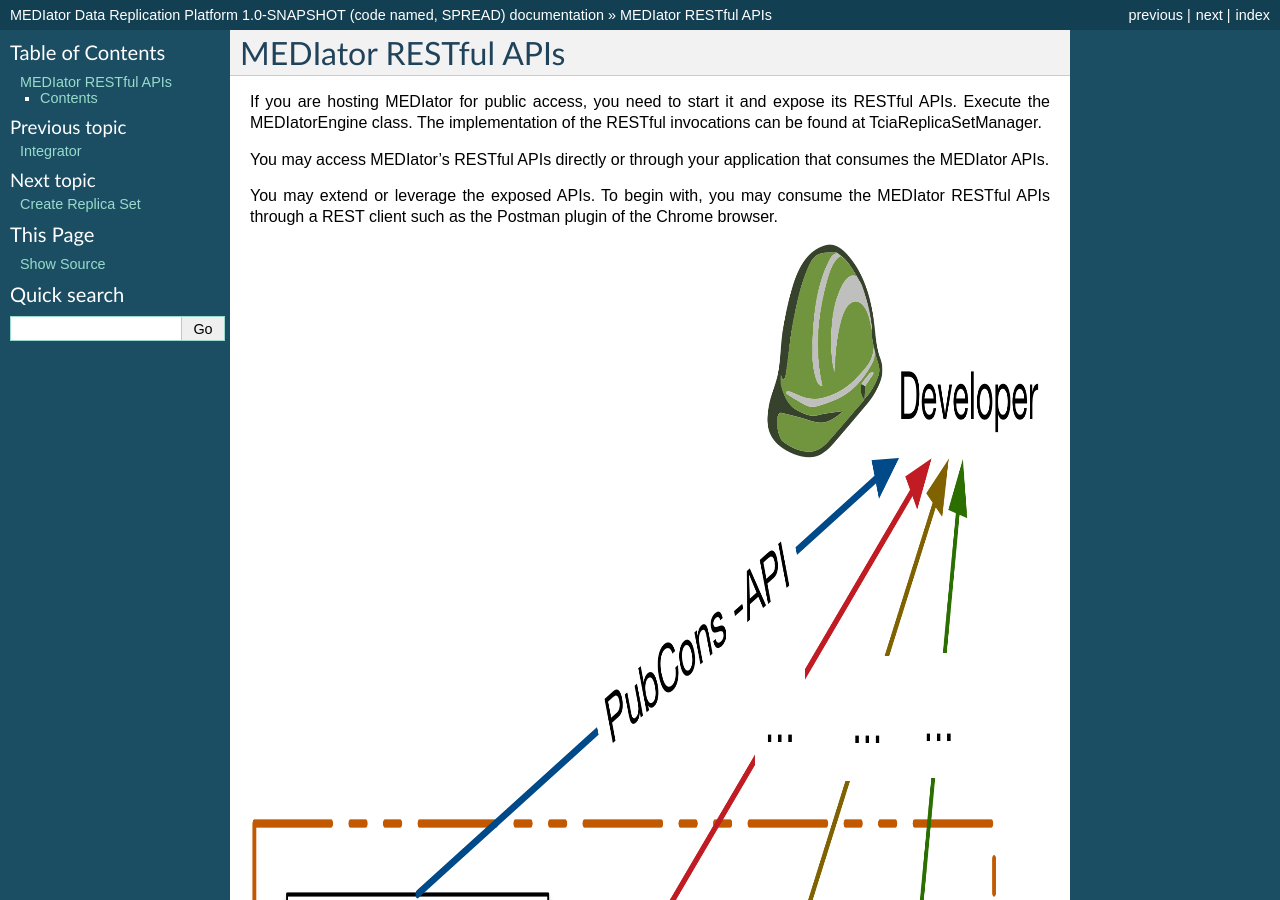
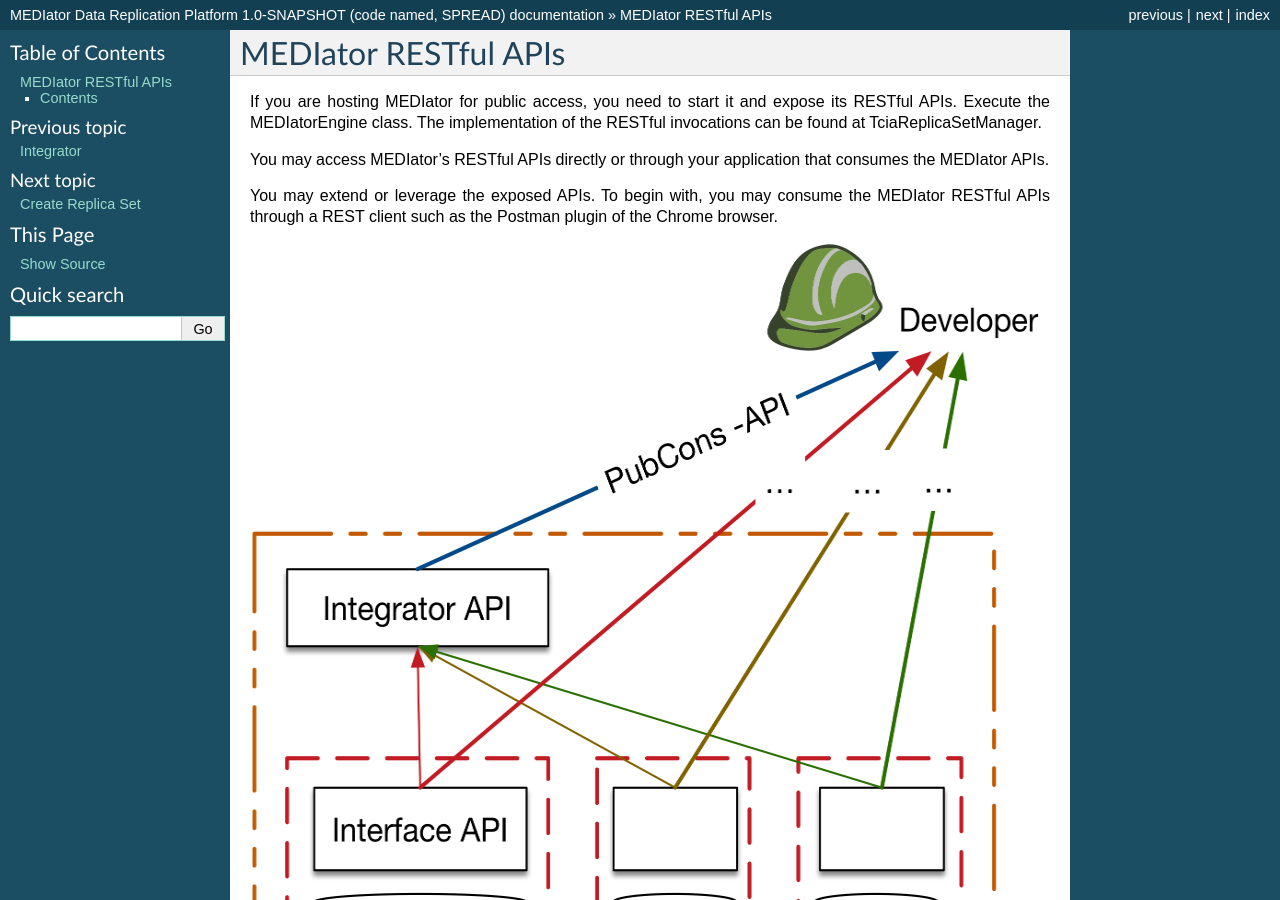
Before and after one commit to pradeeban/mediator, a Sphinx documentation site: the page built from docs/source/sections/MEDIator-REST-API.rst, in a window 1280 px wide and 900 px high. Built offline with Sphinx 7.4.7, drawn with Linux system fonts in a browser that asks for light colours; pages that are not in the unit, such as notebooks, are missing from menus.

Commit message:
Make the outline fit the screen.

```diff
--- a/docs/source/sections/MEDIator-REST-API.rst
+++ b/docs/source/sections/MEDIator-REST-API.rst
@@ -13,7 +13,7 @@ client such as the Postman plugin of the Chrome browser.
 
 
 .. image:: outline.png
-   :scale: 100
+   :scale: 50
    :align: center
 
 
```
